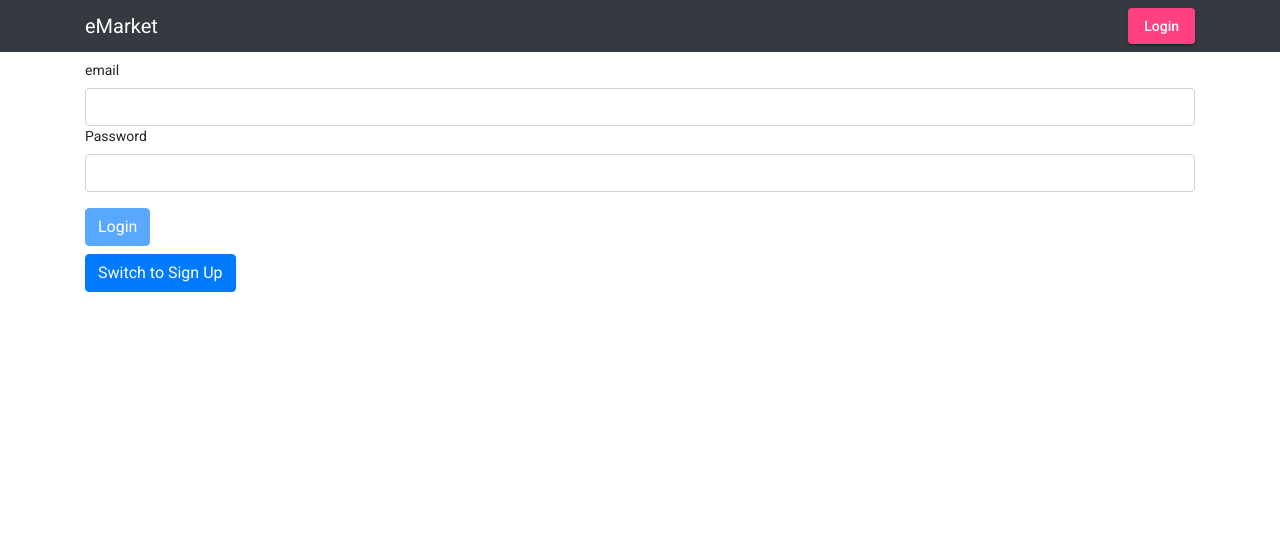
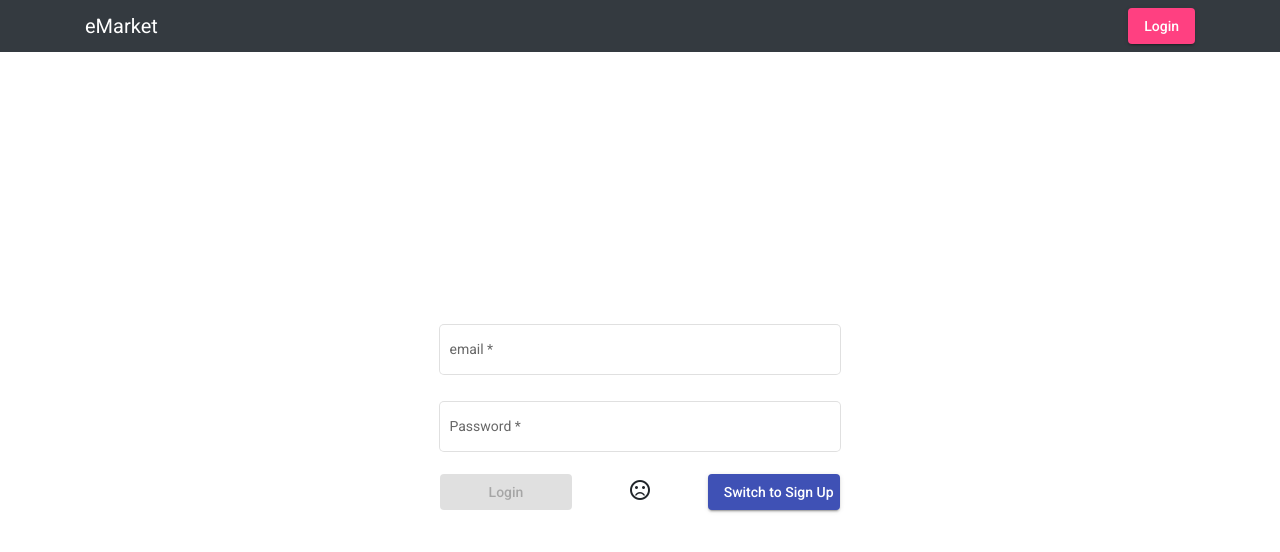
Before and after one commit to Anugrah2010/Angular_POC, an Angular app: page /auth in a window 1280 px wide. Shown: the top 552 px of the page. Built offline with nearby package versions, Linux system fonts and the light colour scheme.

Commit message:
working on flexbox

```diff
--- a/src/app/app-routing.module.ts
+++ b/src/app/app-routing.module.ts
@@ -12,7 +12,7 @@ import { FindBuyersComponent } from './find-buyers/find-buyers.component';
 
 
 const routes: Routes = [
-  {path: '', component: AuthComponent},
+  {path: '', component: HomeComponent, canActivate: [AuthGuard]},
   {path: 'home', component: HomeComponent, canActivate: [AuthGuard]},
   {path: 'register', component: RegisterComponent, canActivate: [AuthGuard]},
   {path: 'search', component: SearchComponent,
--- a/src/app/app.component.html
+++ b/src/app/app.component.html
@@ -1,5 +1,6 @@
-<app-header></app-header>
-
-<div class="container">
-  <router-outlet></router-outlet>
+<div fxLayout="column nowrap" fxLayoutAlign="start stretch">
+  <app-header fxFlex="0 0 50px" fxAlign="stretch"></app-header>
+  <div fxFlex="0 0 1080px" fxLayoutAlign="center stretch" class="background">
+    <router-outlet ></router-outlet>
+  </div>
 </div>
--- a/src/app/auth/auth.component.html
+++ b/src/app/auth/auth.component.html
@@ -1,18 +1,22 @@
-<div class="row">
-    <div class="alert alert-danger" *ngIf="error">{{error}}</div>
-    <mat-spinner *ngIf="isLoading" class="spinner"></mat-spinner>
-    <div class="col-md-12" *ngIf="!isLoading">
-        <form #authForm="ngForm" (ngSubmit)="onSubmit(authForm)">
-            <div class="form-group">
-                <label for="email" class="form-label">email</label>
-                <input type="text" class="form-control" ngModel name="email"  required email>
-                <label for="password" class="form-label">Password</label>
-                <input type="password" class="form-control" ngModel name="password" minlength="6" required>
-            </div>
-            <button class="btn btn-primary" type="submit" [disabled]="!authForm.valid" >{{isLoginMode?'Login': 'Sign Up'}}</button>
+<div fxFlex="1 0 100%" fxLayout="column nowrap" fxLayoutAlign="space-around center">
+    <mat-spinner fxFlex="0 0 auto" fxAlign="stretch" *ngIf="isLoading" class="spinner"></mat-spinner>
+    <mat-card fxFlex="0 0 auto" fxAlign="end" *ngIf="error" tabindex="0">{{error}}</mat-card>
+    <div fxFlex="0 0 50%" fxAlign="stretch" *ngIf="!isLoading">
+        <form  #authForm="ngForm">
+            <mat-form-field appearance="outline">
+            <mat-label for="email">email</mat-label>
+            <input matInput type="text" ngModel name="email"  required email>
+            </mat-form-field>
 
+            <mat-form-field appearance="outline">
+            <mat-label for="password">Password</mat-label>
+            <input matInput type="password" ngModel name="password" minlength="6" required>
+            </mat-form-field>
         </form>
-        <button class="btn btn-primary my-2" (click)="onSwitchMode()">Switch to  {{isLoginMode?'Sign Up': 'Login'}}</button>
-
+        <div fxLayout="row nowrap" fxLayoutAlign="space-around center">
+            <button fxFlex="0 0 33%" mat-raised-button color="primary" (click)="onSubmit(authForm)" [disabled]="!authForm.valid">{{isLoginMode?'Login': 'Sign Up'}}</button>
+            <div fxFlex="0 0 33%" fxAlign="center" style="text-align: center;"><mat-icon  [innerHTML]="!authForm.valid? 'sentiment_very_dissatisfied' : 'sentiment_very_satisfied'"></mat-icon></div>
+            <button  fxFlex="0 0 33%" mat-raised-button  color="primary" (click)="onSwitchMode()">Switch to  {{isLoginMode?'Sign Up': 'Login'}}</button>
+        </div>
     </div>
 </div>
--- a/src/app/auth/auth.guard.ts
+++ b/src/app/auth/auth.guard.ts
@@ -2,14 +2,14 @@ import {CanActivate, ActivatedRouteSnapshot, RouterStateSnapshot, Router, UrlTre
 import { Injectable} from '@angular/core';
 import { Observable } from 'rxjs';
 import { AuthService } from './auth.service';
-import { map } from 'rxjs/operators';
+import { map, take } from 'rxjs/operators';
 
 @Injectable({providedIn: 'root'})
 export  class AuthGuard implements CanActivate {
     constructor(private authService: AuthService, private router: Router) {}
     canActivate(route: ActivatedRouteSnapshot,
                 state: RouterStateSnapshot): boolean  | Promise<boolean | UrlTree> | Observable<boolean | UrlTree> {
-        return this.authService.user.pipe( map( user => {
+        return this.authService.user.pipe( take(1), map( user => {
             const isAuth = !!user;
             if (isAuth) {
                 return true;
--- a/src/app/find-buyers/find-buyers.component.html
+++ b/src/app/find-buyers/find-buyers.component.html
@@ -1,6 +1,15 @@
-<mat-grid-list fxLayout="column wrap" fxLayoutAlign="start start" cols="2" rowHeight="2:1">
-    <mat-grid-tile fxFlex="1 1 200%" fxFlexAlign="center">1</mat-grid-tile>
-    <mat-grid-tile fxFlex="1 1 100%" fxFlexAlign="center">2</mat-grid-tile>
-    <mat-grid-tile fxFlex="1 1 auto" fxFlexAlign="center">3</mat-grid-tile>
-    <mat-grid-tile fxFlex="1 1 auto" fxFlexAlign="center">4</mat-grid-tile>
+<!-- <mat-grid-list fxFlex="0 0 100%" fxLayout="row nowrap" fxLayoutAlign="end center"  cols="2" rowHeight="1:1">
+    <mat-grid-tile>1</mat-grid-tile>
+    <mat-grid-tile>2</mat-grid-tile>
+    <mat-grid-tile>3</mat-grid-tile>
+    <mat-grid-tile>4</mat-grid-tile>
+</mat-grid-list> -->
+<mat-grid-list cols="4" rowHeight="100px">
+    <mat-grid-tile
+        *ngFor="let tile of tiles"
+        [colspan]="tile.cols"
+        [rowspan]="tile.rows"
+        [style.background]="tile.color">
+      {{tile.text}}
+    </mat-grid-tile>
 </mat-grid-list>
--- a/src/app/find-buyers/find-buyers.component.ts
+++ b/src/app/find-buyers/find-buyers.component.ts
@@ -1,11 +1,23 @@
 import { Component, OnInit } from '@angular/core';
 
+export interface Tile {
+  color: string;
+  cols: number;
+  rows: number;
+  text: string;
+}
 @Component({
   selector: 'app-find-buyers',
   templateUrl: './find-buyers.component.html',
   styleUrls: ['./find-buyers.component.scss']
 })
 export class FindBuyersComponent implements OnInit {
+  tiles: Tile[] = [
+    {text: 'One', cols: 3, rows: 1, color: 'lightblue'},
+    {text: 'Two', cols: 1, rows: 2, color: 'lightgreen'},
+    {text: 'Three', cols: 1, rows: 1, color: 'lightpink'},
+    {text: 'Four', cols: 2, rows: 1, color: '#DDBDF1'},
+  ];
 
   constructor() { }
 
--- a/src/app/home/home.component.html
+++ b/src/app/home/home.component.html
@@ -1,6 +1,6 @@
-<div fxLayout="column nowrap" fxFlex="0 0 100%" fxLayoutAlign="start center" class="content col-md-12 pt-2" role="main">
+<div fxLayout="column nowrap" fxFlex="0 0 auto" fxLayoutAlign="start center" fxLayoutGap="32px" role="main">
 
-    <p fxFlexAlign="center" class="h1 text-primary">Angular material procurement Form</p>
+    <p fxFlex="0 0 auto" fxFlexAlign="center" class="h1 text-primary">Angular material procurement Form</p>
 
 
   <mat-card fxFlex="0 0 100%" fxFlexAlign="center" class="card">
--- a/src/styles.scss
+++ b/src/styles.scss
@@ -371,3 +371,6 @@ color: darkblue;
 mat-grid-tile {
   background: lightblue;
 }
+.spinner {
+  top: 15em;
+}
```
Also changed, not shown: src/app/procure.json (+1 -1 lines).
